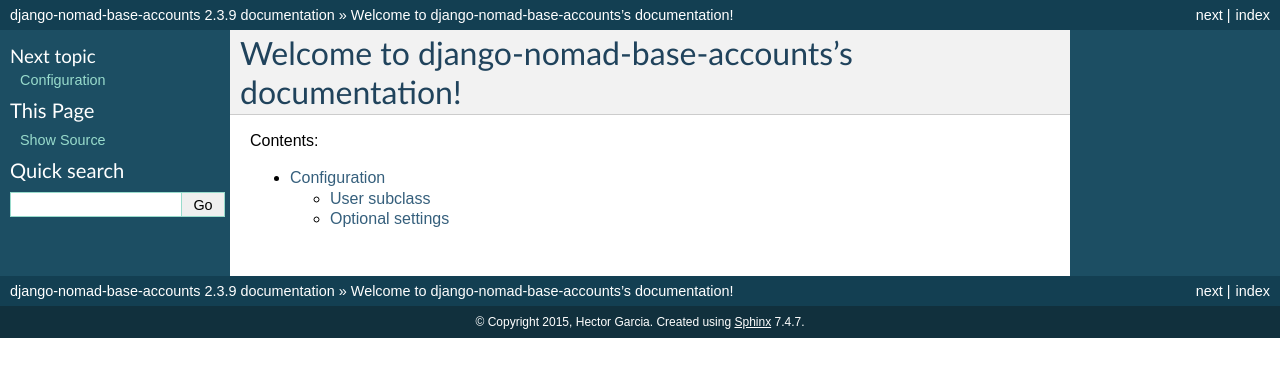
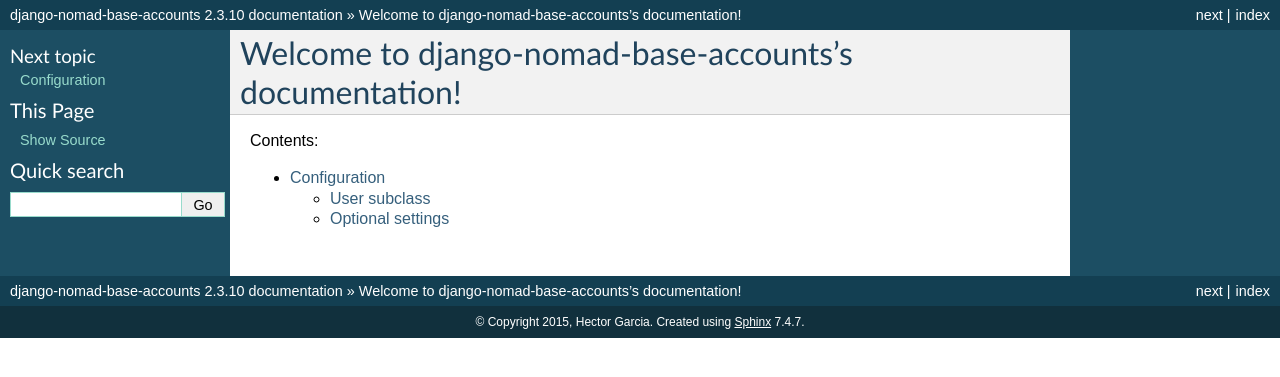
Before and after one commit to Nomadblue/django-nomad-base-accounts, a Sphinx documentation site: the page built from docs/index.rst, in a window 1280 px wide. Shown: the top 377 px of the page. Built offline with Sphinx 7.4.7, drawn with Linux system fonts in a browser that asks for light colours.

Commit message:
Bump to 2.3.10

```diff
--- a/CHANGELOG.rst
+++ b/CHANGELOG.rst
@@ -1,6 +1,11 @@
 =========
 CHANGELOG
 =========
+
+Version 2.3.10
+=============
+
+* Modify logout view to update first_login only if exists.
 
 Version 2.3.9
 =============
--- a/base_accounts/__init__.py
+++ b/base_accounts/__init__.py
@@ -1,2 +1,2 @@
-VERSION = (2, 3, 9)
+VERSION = (2, 3, 10)
 __version__ = '.'.join(map(str, VERSION))
--- a/docs/conf.py
+++ b/docs/conf.py
@@ -53,7 +53,7 @@
 # The short X.Y version.
 version = '2.3'
 # The full version, including alpha/beta/rc tags.
-release = '2.3.9'
+release = '2.3.10'
 
 # The language for content autogenerated by Sphinx. Refer to documentation
 # for a list of supported languages.
```
